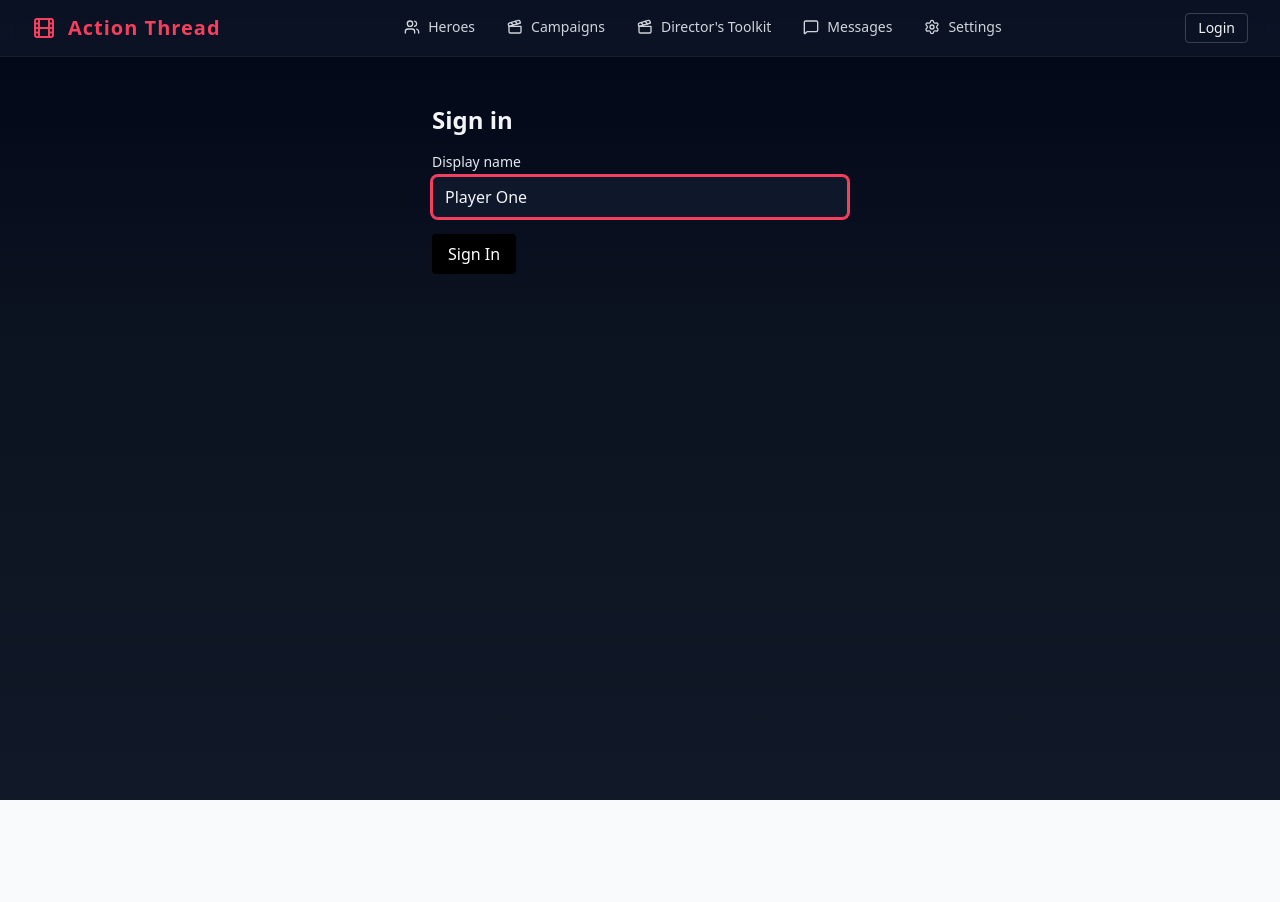
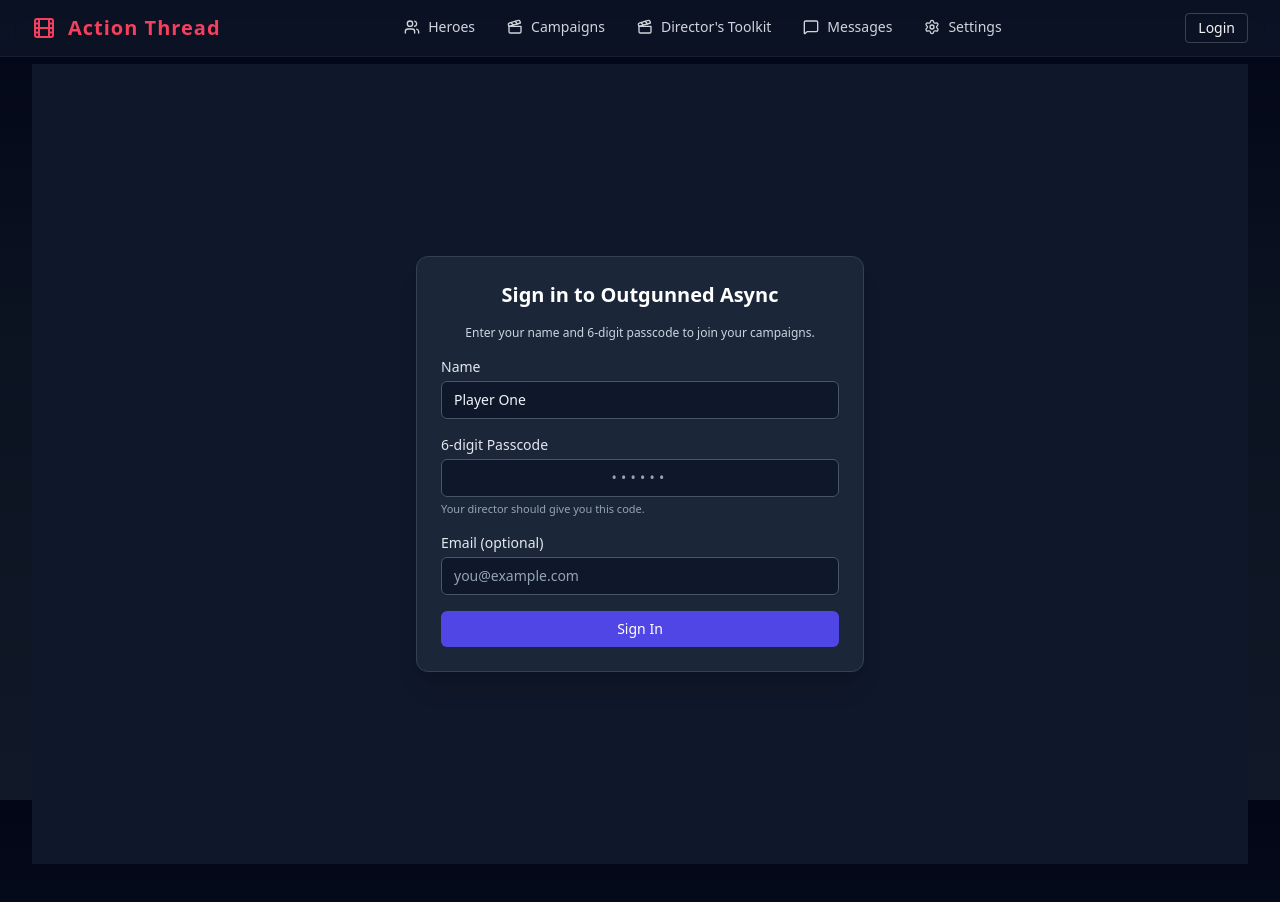
Before and after one commit to thgii/Outgunned-Async-App, a React (Vite) app in the folder apps/web/: page /login in a window 1280 px wide. Before the commit the page ends 800 px from the top, so only its background shows below. Built offline with nearby package versions, Linux system fonts and the light colour scheme.

Commit message:
added auth for users

```diff
--- a/apps/web/src/routes/Login.tsx
+++ b/apps/web/src/routes/Login.tsx
@@ -6,7 +6,10 @@ import { api } from "../lib/api";
 export default function Login() {
   const [name, setName] = useState("Player One");
   const [email, setEmail] = useState("");
+  const [passcode, setPasscode] = useState("");
   const [busy, setBusy] = useState(false);
+  const [error, setError] = useState<string | null>(null);
+
   const setAuth = useAuth((s) => s.setAuth);
   const nav = useNavigate();
   const loc = useLocation() as any;
@@ -14,47 +17,110 @@ export default function Login() {
 
   async function onLogin(e: React.FormEvent) {
     e.preventDefault();
+    if (!name.trim()) {
+      setError("Please enter your name.");
+      return;
+    }
+    if (!/^[0-9]{6}$/.test(passcode.trim())) {
+      setError("Passcode must be a 6-digit code.");
+      return;
+    }
+
     setBusy(true);
+    setError(null);
     try {
-      const { token, user } = await api("/login-dev", {
-        json: { name, email: email || undefined },
-        method: "POST",
-      });
-      setAuth(token, user);
+      const body: any = {
+        name: name.trim(),
+        passcode: passcode.trim(),
+      };
+      if (email.trim()) body.email = email.trim();
+
+      const res = await api.post("/login", body); // expects { token, user }
+      setAuth(res.token, res.user);
       nav(from, { replace: true });
     } catch (err: any) {
-      alert(err?.message || "Login failed");
+      console.error("Login failed", err);
+      const msg =
+        err?.message ||
+        err?.error ||
+        (typeof err === "string" ? err : "Login failed. Check your name and passcode.");
+      setError(msg);
     } finally {
       setBusy(false);
     }
   }
 
   return (
-    <div className="max-w-md mx-auto py-10 px-4">
-      <h1 className="text-2xl font-semibold mb-4">Sign in</h1>
-      <form className="space-y-4" onSubmit={onLogin}>
-        <div>
-          <label className="block text-sm mb-1">Display name</label>
+    <div className="min-h-screen flex items-center justify-center bg-slate-900">
+      <form
+        onSubmit={onLogin}
+        className="w-full max-w-md bg-slate-800/90 border border-slate-700 rounded-xl p-6 shadow-xl space-y-4"
+      >
+        <h1 className="text-xl font-semibold text-white text-center mb-2">
+          Sign in to Outgunned Async
+        </h1>
+        <p className="text-xs text-slate-300 text-center mb-2">
+          Enter your name and 6-digit passcode to join your campaigns.
+        </p>
+
+        {error && (
+          <div className="text-sm text-red-300 bg-red-900/40 border border-red-700 rounded px-3 py-2">
+            {error}
+          </div>
+        )}
+
+        <div className="space-y-1">
+          <label className="block text-sm font-medium text-slate-200">
+            Name
+          </label>
           <input
-            className="w-full rounded border px-3 py-2"
+            type="text"
+            className="w-full rounded-md border border-slate-600 bg-slate-900/80 px-3 py-2 text-sm text-white focus:outline-none focus:ring-2 focus:ring-indigo-500 focus:border-indigo-500"
             value={name}
             onChange={(e) => setName(e.target.value)}
-            autoFocus
+            placeholder="Player name"
+            disabled={busy}
           />
         </div>
-        {/*
-        <div>
-          <label className="block text-sm mb-1">Email (optional)</label>
+
+        <div className="space-y-1">
+          <label className="block text-sm font-medium text-slate-200">
+            6-digit Passcode
+          </label>
           <input
-            className="w-full rounded border px-3 py-2"
+            type="text"
+            inputMode="numeric"
+            maxLength={6}
+            pattern="[0-9]{6}"
+            className="w-full rounded-md border border-slate-600 bg-slate-900/80 px-3 py-2 text-sm text-white tracking-[0.3em] text-center focus:outline-none focus:ring-2 focus:ring-indigo-500 focus:border-indigo-500"
+            value={passcode}
+            onChange={(e) =>
+              setPasscode(e.target.value.replace(/[^0-9]/g, "").slice(0, 6))
+            }
+            placeholder="••••••"
+            disabled={busy}
+          />
+          <p className="text-[11px] text-slate-400 mt-1">
+            Your director should give you this code.
+          </p>
+        </div>
+
+        <div className="space-y-1">
+          <label className="block text-sm font-medium text-slate-200">
+            Email (optional)
+          </label>
+          <input
             type="email"
+            className="w-full rounded-md border border-slate-600 bg-slate-900/80 px-3 py-2 text-sm text-white focus:outline-none focus:ring-2 focus:ring-indigo-500 focus:border-indigo-500"
             value={email}
             onChange={(e) => setEmail(e.target.value)}
+            placeholder="you@example.com"
+            disabled={busy}
           />
         </div>
-        */}
+
         <button
-          className="rounded bg-black text-white px-4 py-2 disabled:opacity-50"
+          className="w-full rounded-md bg-indigo-600 hover:bg-indigo-500 text-white px-4 py-2 text-sm font-medium disabled:opacity-50 disabled:cursor-not-allowed mt-2"
           disabled={busy}
           type="submit"
         >
```
Also changed, not shown: 2 other files (tests, documents, lock files or other folders).
